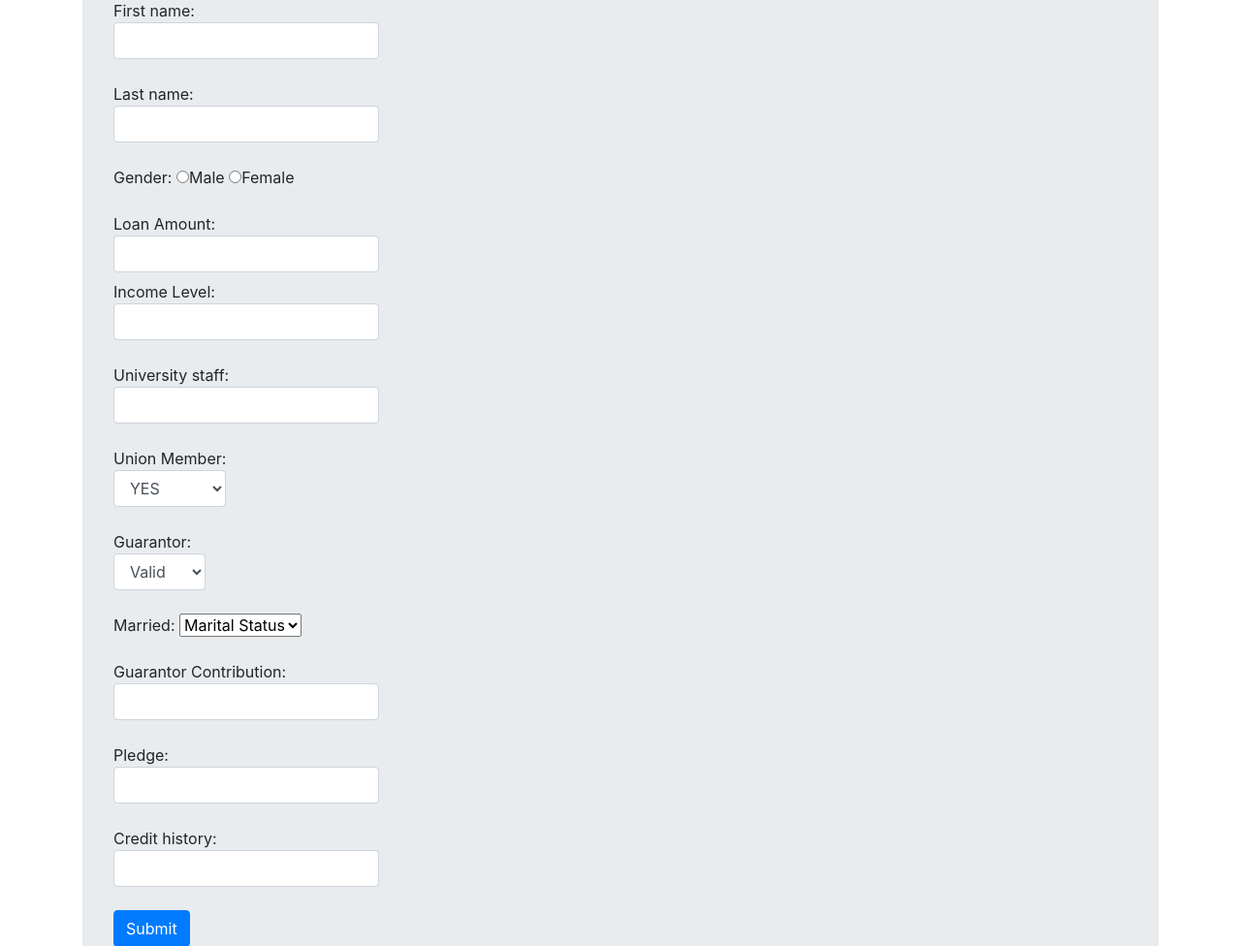
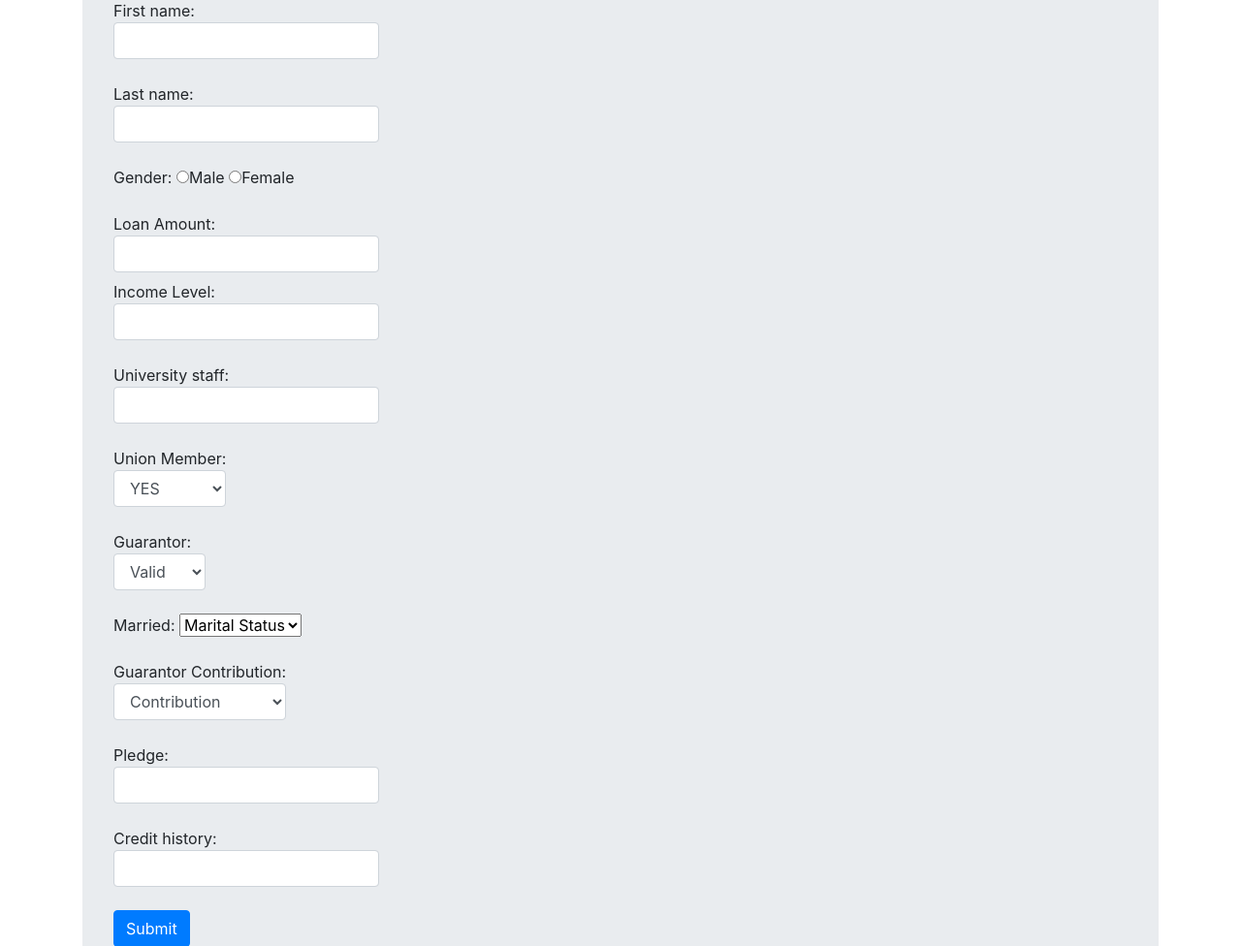
Before and after one commit to philipobiorah/loanAppFlask, a Flask app: page / in a window 1280 px wide. Shown: the part 177-1153 px from the top of the page at 97% size. Run offline with Flask 2, Linux system fonts and the light colour scheme; parts of the project's set-up code (start-up, migrations or seed data) failed here and were passed over; some libraries are stand-ins or nearby versions.

Commit message:
modified index.html

```diff
--- a/templates/failure.html
+++ /dev/null
@@ -1,6 +0,0 @@
-{% extends "layout.html" %}
-
-{% block body %}
-   <h1>Pls insert the required details !</h1>
-
-{% endblock %}
--- a/templates/index.html
+++ b/templates/index.html
@@ -20,32 +20,32 @@
 
       <div class="form-group">
             <label>Gender:
-           <input  type="radio" name="gender">Male
-           <input  type="radio" name="gender">Female
+           <input  type="radio" name="gender" required>Male
+           <input  type="radio" name="gender" required>Female
           </label>
            </div>
 
       <div class="form-group">
       <label>Loan Amount:
-        <input class="form-control" type="number" name="loanamount"></label>
+        <input class="form-control" type="number" name="loanamount" required></label>
 
         <div class="form-group">
        <label>Income Level:
-        <input class="form-control" type="number" name="incomelevel"></label>
+        <input class="form-control" type="number" name="incomelevel" required></label>
         </div>
 
         <div class="form-group">
        <label>University staff:
-        <input class="form-control" list = "unistaff" name = "unistaffs">
+        <input class="form-control" list = "unistaff" name = "unistaffs" required>
         <datalist id ="unistaff">
-            <option value= "1">
-            <option value= "0">
+            <option value= "Yes">
+            <option value= "No">
         </datalist></label>
         </div>
 
         <div class="form-group">
                 <label>Union Member:
-                 <select class="form-control" name = "member">
+                 <select class="form-control" name = "member" required>
                      <option value= "1">YES</option>
                      <option value= "0">NO</option>
                      </select></label>
@@ -57,7 +57,7 @@
        <div class="form-group">
         <label>Guarantor:
 
-       <select class="form-control" name = "guarans">
+       <select class="form-control" name = "guarans" required>
                     <option value= "1">Valid</option>
                     <option value= "0">Invalid</option>
                     </select></label>
@@ -66,7 +66,7 @@
 
         <div class="form-group">
             <label>Married:
-            <select name="married">
+            <select name="married" required>
                 <option disabled selected>Marital Status</option>
                 <option value= "1">YES</option>
                 <option value= "0">NO</option>
@@ -77,11 +77,12 @@
 
         <div class="form-group">
         <label>Guarantor Contribution:
-        <input class="form-control" list = "guarancon" name = "guarancons">
-        <datalist id ="guarancon">
-            <option value= "1">
-            <option value= "0">
-        </datalist></label>
+        <select class="form-control" list = "guarancon" name = "guarancons" required>
+            <option disabled selected>Contribution</option>
+            <option value= "1">Ok</option>
+            <option value= "0">nil</option>
+         </select>
+        </label>
         </div>
 
         <div class="form-group">
@@ -95,7 +96,7 @@
 
         <div class="form-group">
        <label>Credit history:
-        <input class="form-control" type="number" name="points" step="1">
+        <input class="form-control" type="number" name="points"  min="0" step="1">
         </div>
         <div class="form-group">
           <input  type="submit" value="Submit" class="btn btn-primary"></label>
@@ -105,5 +106,3 @@
     </div>
 
 {% endblock %}
-
-<!-- Gender	Married	Guarantor	Guarantor_Contribution	University_Staff	Income_Level	LoanAmount	Credit_History	Union_member	pledge -->
```
Also changed, not shown: templates/success.html (deleted, +0 -7 lines).
